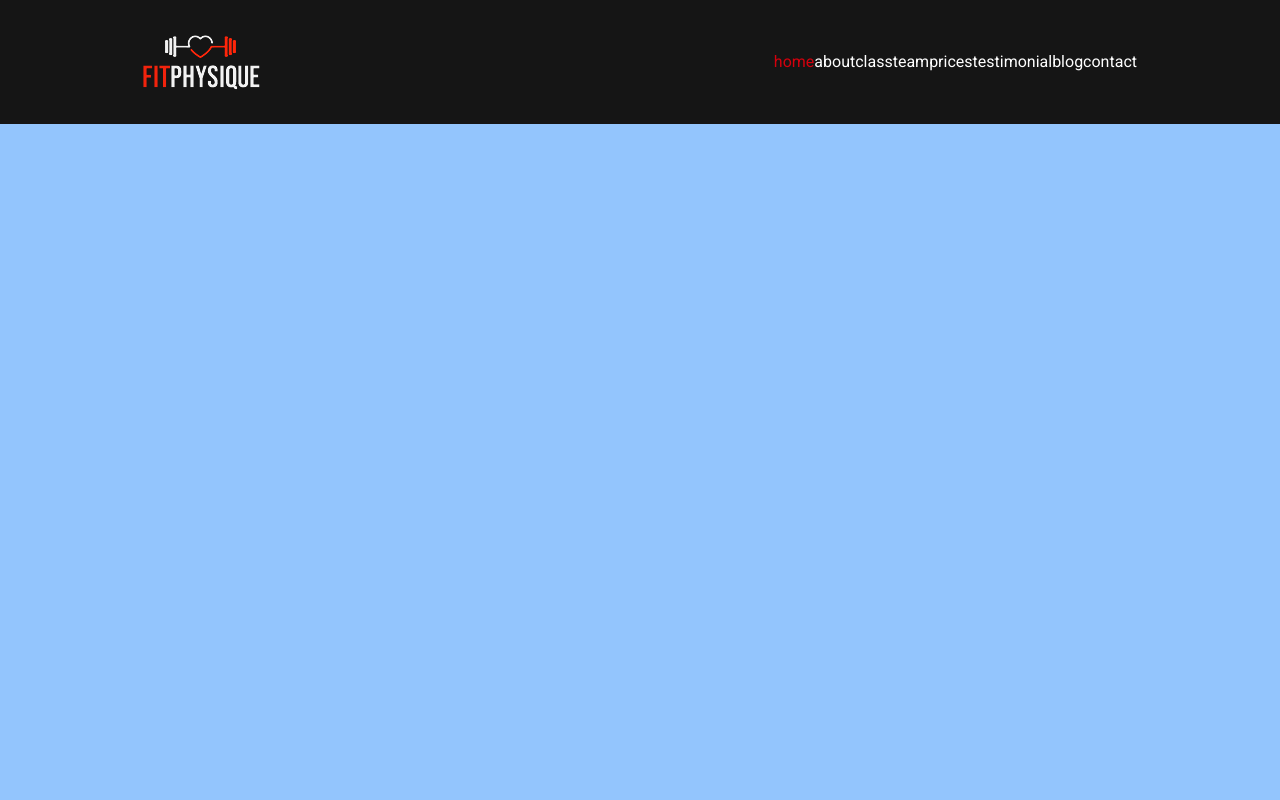
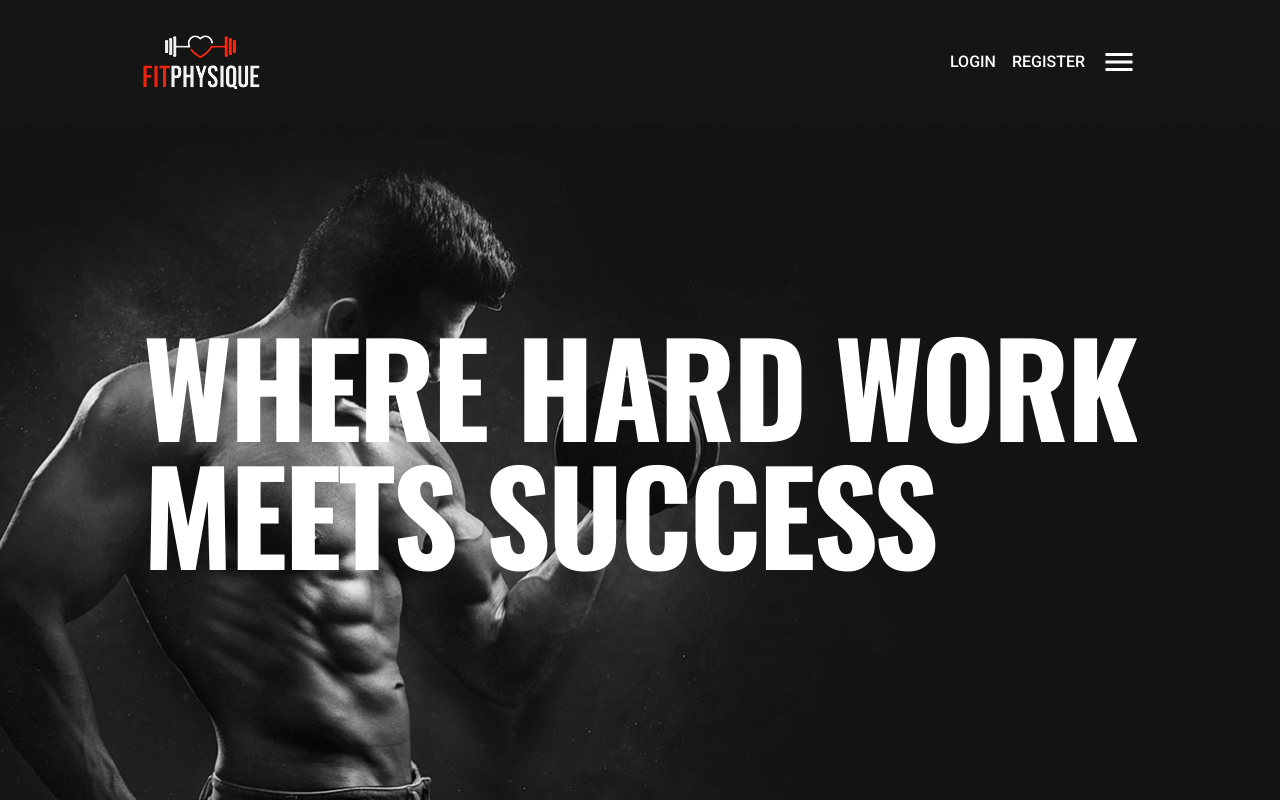
Before and after one commit to wb-keeper/gym, a Next.js app: page / in a window 1280 px wide. Shown: the top 800 px of the page. Built offline with nearby package versions, Linux system fonts and the light colour scheme.

Commit message:
Worked on HeaderNav => Working on Hero

```diff
--- a/components/Header.tsx
+++ b/components/Header.tsx
@@ -4,9 +4,11 @@ import MobileNav from "@/components/MobileNav";
 import Link from "next/link";
 import Image from "next/image";
 import { useEffect, useState } from "react";
+import { MdMenu } from "react-icons/md";
 
 const Header = () => {
   const [headerActive, setHeaderActive] = useState(false);
+  const [openNav, setOpenNav] = useState(false);
   useEffect(() => {
     const handleScroll = () => {
       setHeaderActive(window.scrollY > 50);
@@ -16,7 +18,6 @@ const Header = () => {
       window.removeEventListener("scroll", handleScroll);
     };
   }, []);
-  console.log(headerActive);
   return (
     <header
       className={`${headerActive ? "h-[100px]" : "h-[124px]"} fixed max-w-[1920px] top-0  w-full bg-primary-200 h-[100px] transition-all z-50`}
@@ -25,8 +26,26 @@ const Header = () => {
         <Link href="/">
           <Image src="/logo.png" width={117} height={55} alt="logo" />
         </Link>
-        <MobileNav containerStyles="text-white xl:hidden" />
-        <Nav containerStyles="text-white flex gap-4 hidden xl:flex" />
+        <MobileNav
+          containerStyles={`${headerActive ? "top-[90px]" : "top-[124px]"} ${openNav ? "max-h-max pt-8 pb-10 border-t border-white/10" : "max-h-0 pt-0 overflow-hidden border-white/0"}  flex flex-col text-center gap-8 fixed bg-primary-200 w-full left-0 text-base uppercase font-medium text-white transition-all xl:hidden`}
+        />
+        <Nav containerStyles="text-white text-base uppercase font-medium transition-all flex gap-4 hidden xl:flex" />
+        <div className="flex items-center gap-4">
+          <div className="text-white flex items-center gap-4">
+            <button className="hover:text-accent transition-all text-base uppercase font-medium">
+              login
+            </button>
+            <button className="hover:text-accent transition-all text-base uppercase font-medium">
+              register
+            </button>
+          </div>
+          <button
+            onClick={() => setOpenNav(!openNav)}
+            className="text-white xl:hidden"
+          >
+            <MdMenu className="text-4xl" />
+          </button>
+        </div>
       </div>
     </header>
   );
--- a/components/Hero.tsx
+++ b/components/Hero.tsx
@@ -1,7 +1,14 @@
+import HeroSlider from "@/components/HeroSlider";
+
 const Hero = () => {
   return (
-    <section className="h-[80vh] lg:h-[912px] bg-blue-300" id="home">
-      Hero
+    <section
+      className="h-[80vh] lg:h-[912px] bg-hero bg-cover bg-center bg-no-repeat"
+      id="home"
+    >
+      <div className="container mx-auto pt-32">
+        <HeroSlider />
+      </div>
     </section>
   );
 };
--- /dev/null
+++ b/components/HeroSlider.tsx
@@ -0,0 +1,19 @@
+"use client";
+import "swiper/css";
+import "swiper/css/navigation";
+import { SwiperSlide, Swiper } from "swiper/react";
+const HeroSlider = () => {
+  return (
+    <Swiper>
+      <SwiperSlide className="h-full flex justify-end pt-48">
+        <div>
+          <h1 className="h1">
+            <span>Where hard</span> work meets success
+          </h1>
+        </div>
+      </SwiperSlide>
+    </Swiper>
+  );
+};
+
+export default HeroSlider;
--- a/components/MobileNav.tsx
+++ b/components/MobileNav.tsx
@@ -1,5 +1,6 @@
 "use client";
 import { Link as ScrollLink } from "react-scroll";
+import { useMediaQuery } from "react-responsive";
 const links = [
   { name: "home", target: "home", offset: -100 },
   { name: "about", target: "about", offset: -80 },
@@ -11,6 +12,9 @@ const links = [
   { name: "contact", target: "contact", offset: 0 },
 ];
 const MobileNav = ({ containerStyles }: { containerStyles: string }) => {
+  const isMobile = useMediaQuery({
+    query: "(max-width: 640px)",
+  });
   return (
     <nav className={`${containerStyles}`}>
       {links.map((link, index) => {
@@ -20,7 +24,7 @@ const MobileNav = ({ containerStyles }: { containerStyles: string }) => {
             to={link.target}
             smooth
             spy
-            activeClass="active"
+            activeClass={`${!isMobile && "active"}`}
             className="cursor-pointer hover:text-accent transition-all"
             key={index}
           >
```
